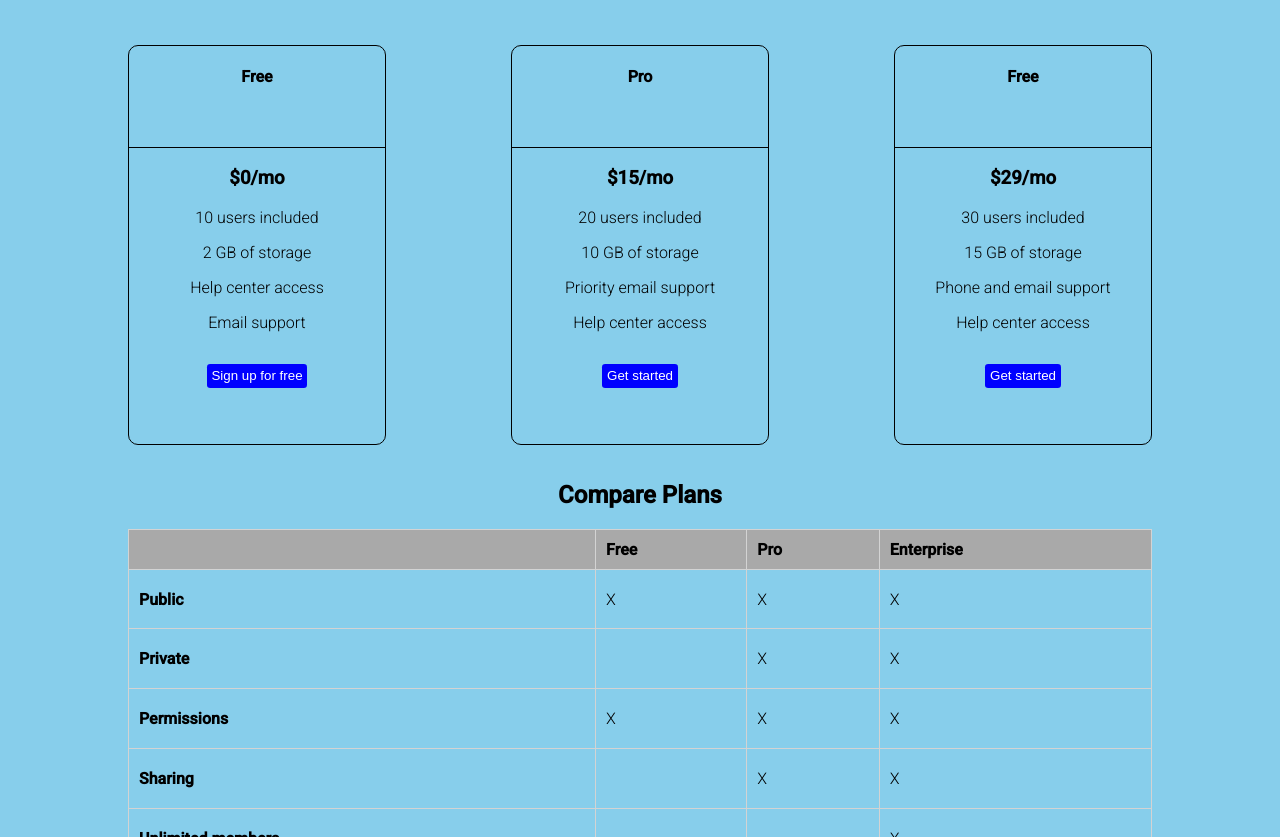
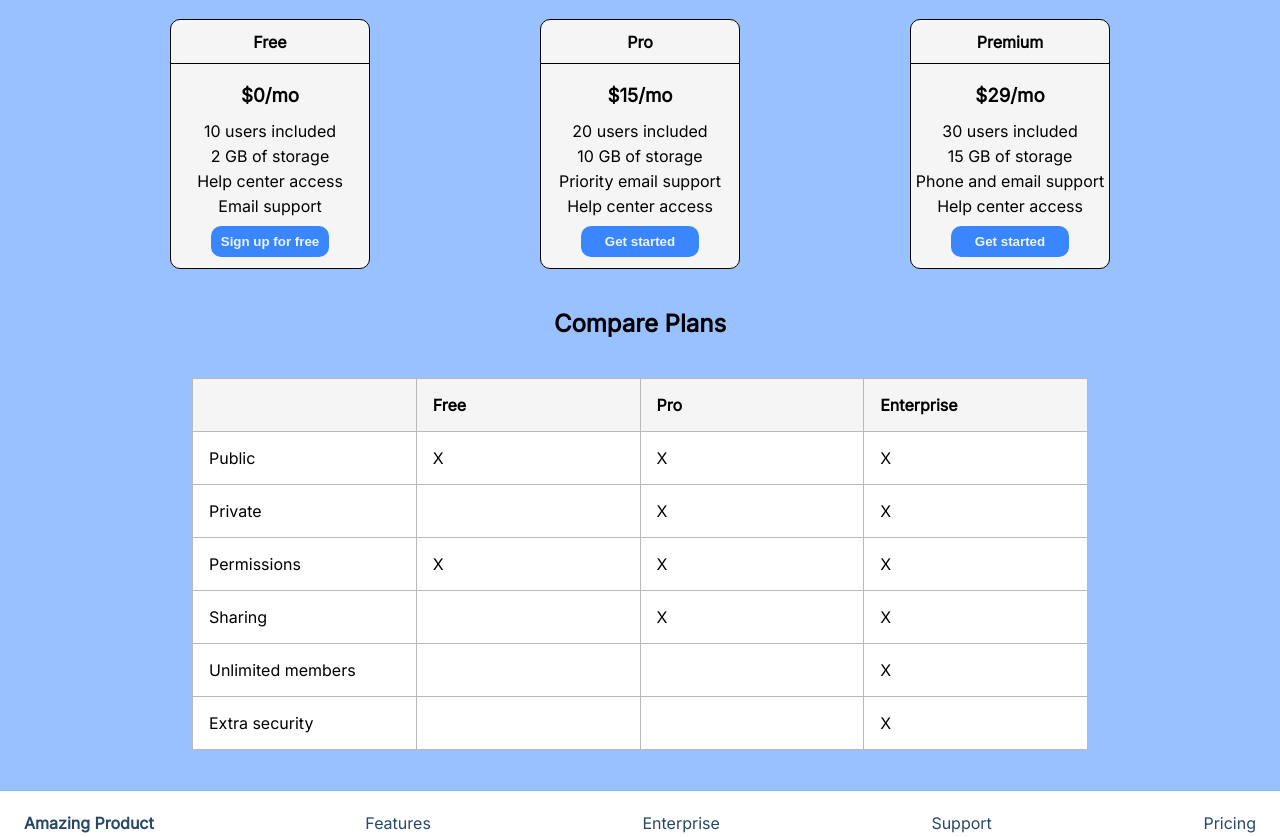
Before and after one commit to MellowPhi/awesome-prices, a plain HTML site: page src/index.html in a window 1280 px wide. Shown: the part 264-1101 px from the top of the page. Drawn offline with Linux system fonts and the light colour scheme; a web font is replaced by a local one.

Commit message:
added js script to dynamically add price cards, updated fonts, table view

```diff
--- a/src/index.html
+++ b/src/index.html
@@ -25,11 +25,9 @@
     </p>
     </section>
 
-    <section id="card-section">
+    <section id="card-container">
         <div class="card">
-            <div class="card-header">
-                <h4>Free</h4>
-            </div>
+            <div class="card-header"><h4>Free</h4></div>
             <div class="card-body">
                 <h3>$0/mo</h3>
                 <p>10 users included</p>
@@ -41,9 +39,7 @@
         </div>
 
         <div class="card">
-            <div class="card-header">
-                <h4>Pro</h4>
-            </div>
+            <div class="card-header"><h4>Pro</h4></div>
             <div class="card-body">
                 <h3>$15/mo</h3>
                 <p>20 users included</p>
@@ -55,9 +51,7 @@
         </div>
 
         <div class="card">
-            <div class="card-header">
-                <h4>Free</h4>
-            </div>
+            <div class="card-header"><h4>Premium</h4></div>
             <div class="card-body">
                 <h3>$29/mo</h3>
                 <p>30 users included</p>
@@ -67,13 +61,9 @@
                 <button>Get started</button>
             </div>
         </div>
-
-
-
-
     </section>
 
-    <section id="compare-section">
+    <section id="table-section">
         <h2>Compare Plans</h2>
         <table id="comparison-table">
         <thead>
--- a/src/style.css
+++ b/src/style.css
@@ -1,121 +1,164 @@
+@import url("https://fonts.googleapis.com/css2?family=Inter&display=swap");
 
-@import url('https://fonts.googleapis.com/css2?family=Fira+Sans&family=Lato:wght@300&family=Lora&family=Lunasima&family=Open+Sans:wght@300&family=Roboto+Mono:wght@200&family=Roboto:wght@300;500&display=swap');
+* {
+    margin: 0;
+    padding: 0;
+    box-sizing: border-box;
+}
+
 
 body {
-    font-family: 'Roboto', sans-serif;
-    font-weight: 300;
-    margin: 0;
-    /*width: 100vw;*/
+    font-family: "Inter", sans-serif;
+}
+
+header,
+footer {
+    background: #fff;
+    height: 8vh;
+    display: flex;
+    align-items: center;
+    justify-content: space-between;
+    padding: 0 1.5rem;
 }
 
 header {
-    height: 10vh;
-    display: flex;
-    justify-content: space-between;
-    align-items: center;
-    border-bottom: 1px solid dodgerblue;
-    padding: 10px;
-
+    border-bottom: 1px solid rgba(1, 124, 255, 0.5);
 }
 
-nav:first-of-type {
-    border-right: 10rem;
-    padding: 1rem;
+footer {
+    border-top: 1px solid rgba(1, 124, 255, 0.5);
+}
 
+footer a:first-child{
+    font-weight: 700;
 }
 
 a {
-    margin: auto 1rem;
+    text-decoration: none;
+    color: #274867;
+    font-size: 1rem;
 }
 
+#nav-brand {
+    font-weight: 700;
+}
+
+nav a {
+    margin-left: 1.5rem;
+}
+
+
+
+/*Main section*/
 main {
-    height: 150vh;
-    background-color: skyblue;
+    min-height: 84vh;
+    background: #9ac1ff;
+    display: flex;
+    flex-direction: column;
+}
+
+
+section:first-child {
+    max-width: 40vw;
+    margin: 0 auto;
     display: flex;
     flex-direction: column;
     align-items: center;
+    text-align: center;
 }
 
-footer {
-    height: 10vh;
-    padding: 1rem;
-    display: flex;
-    justify-content: space-between;
-    align-items: center;
-    border-top: 1px solid dodgerblue;
+h1 {
+    font-size: 3rem;
+    margin: 20px 0;
 }
 
-#card-description-section {
-    max-height: 44vh;
-    width: 40vw;
-    text-align: center;
-    margin: 1rem;
-
-}
-
-#card-section {
-    /*border: 3px dotted aqua;*/
-    width: 80vw;
-    height: 50vh;
+section:nth-child(2) {
     display: flex;
     flex-direction: row;
-    justify-content: space-between;
-    margin: 1rem;
+    justify-content: space-evenly;
+    margin-top: 2.5rem;
 }
 
 .card {
-    max-height: inherit;
-    width: 20vw;
+    background: #f5f5f5;
+    width: 200px;
+    height: 250px;
     border: 1px solid black;
     border-radius: 10px;
     text-align: center;
+    display: flex;
+    flex-direction: column;
 }
-
 .card-header {
-    border-bottom: 1px solid black;
-    height: 10vh;
-    width: inherit;
+    height: 44px;
+    border-bottom: 1px solid #000;
+    border-radius: 10px 10px 0 0;
+    display: flex;
+    justify-content: center;
+    align-items: center;
 }
 
 .card-body {
-    height: 35vh;
-    width: inherit;
+    display: flex;
+    flex-direction: column;
+    justify-content: center;
+    align-items: center;
+    flex-grow: 1;
+    gap: 5px;
 }
 
-button {
-    background-color: blue;
-    color: white;
-    border: none;
-    margin: 1rem;
-    padding: 0.3rem;
-    border-radius: 0.2rem;
+.card-body h3 {
+    line-height: 40px;
 }
 
-#comparison-table {
-    border: 1px solid darkgrey;
-    width: 80vw;
-    height: 50vh;
+.card-body button {
+    width: 60%;
+    margin-top: 5px;
+    background: #3a86ff;
+    color: #edf6f9;
+    border: none;
+    border-radius: 10px;
+    padding: 0.5rem;
+    font-weight: 600;
+}
+
+/*Table section*/
+
+section:last-child {
+    display: flex;
+    flex-direction: column;
+    align-items: center;
+    text-align: center;
+    margin-top: 2.5rem;
+}
+
+
+table, td, th {
+    border: 1px solid #b9b9b9;
     border-collapse: collapse;
 }
-thead {
-    background-color: darkgrey;
+
+table {
+    width: 70%;
+    margin: 2.5rem;
 }
 
-td, th {
-    border: 1px solid lightgrey;
-    padding: 10px;
-    margin-right: 15px;
+th,
+td {
+    height: 36px;
+    text-align: left;
+    padding: 1rem;
 }
 
-td {
-    text-align: left;
+thead th {
+    width: 17.5%;
+    background: #f5f5f5;
 }
 
-th {
-    text-align: left;
-    font-weight: 900;
+tbody th {
+    background: #fff;
+    font-weight: 400;
 }
-
-h2 {
-    text-align: center;
+td {
+    background: #fff;
 }
```
Also changed, not shown: src/main.js (added, +36 -0 lines).
